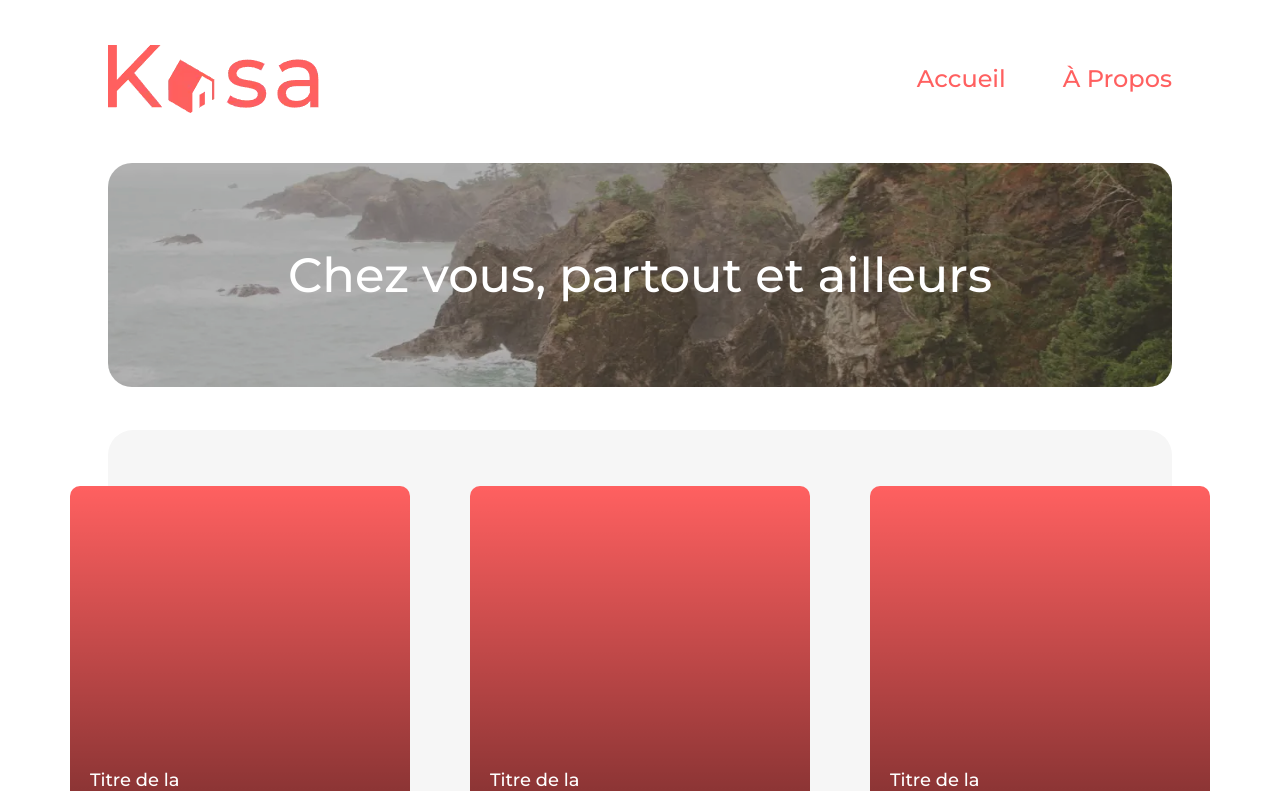
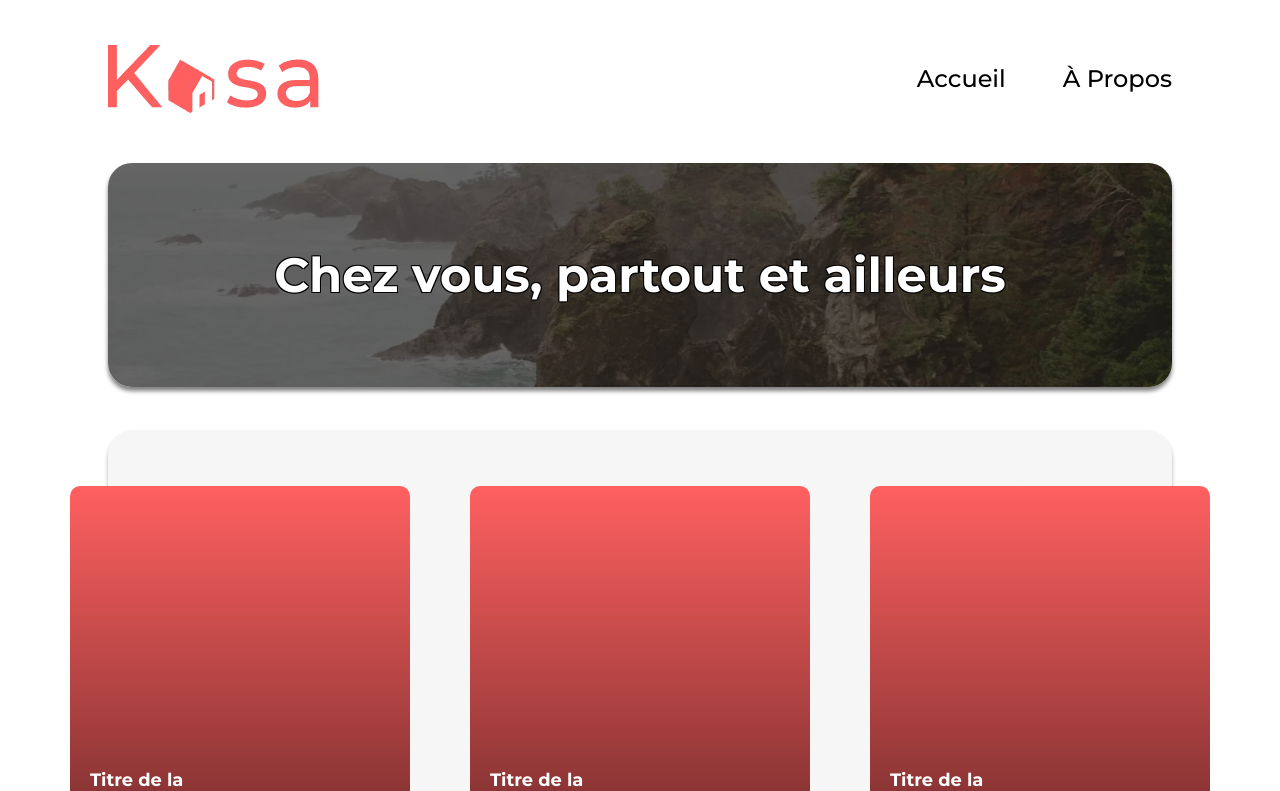
Before and after one commit to Guillaumedev69/Kasa-Fr, a React (Vite) app: page / in a window 1280 px wide. Shown: the top 791 px of the page. Built offline with nearby package versions, Linux system fonts and the light colour scheme.

Commit message:
Mise à niveau nouvelle maquette

```diff
--- a/src/components/Banner.jsx
+++ b/src/components/Banner.jsx
@@ -4,10 +4,7 @@ import PropTypes from "prop-types";
 const Banner = ({ imageUrl, titleBanner, withOpacity }) => {
   const bannerClassName = `banner ${withOpacity ? "banner__withOpacity" : ""}`;
   return (
-    <div
-      className={bannerClassName}
-      style={{ backgroundImage: `url(${imageUrl})` }}
-    >
+    <div className={bannerClassName} style={{ backgroundImage: `url(${imageUrl})` }}>
       <h1 className="banner__title">{titleBanner}</h1>
     </div>
   );
--- /dev/null
+++ b/src/components/Dropdown.jsx
@@ -0,0 +1,5 @@
+const Dropdown = () => {
+  return <div></div>;
+};
+
+export default Dropdown;
--- a/src/components/Header.jsx
+++ b/src/components/Header.jsx
@@ -1,16 +1,28 @@
 import Logo from "../assets/Logo.webp";
-import { Link } from "react-router-dom";
+import { Link, useLocation } from "react-router-dom";
 import "../styles/Header.scss";
 
 const Header = () => {
+  const location = useLocation();
+
   return (
     <header>
       <img src={Logo} alt="logo de l'entreprise Kasa" className="header__img" />
       <nav className="navbar">
-        <Link to="/" className="navbar__link">
+        <Link
+          to="/"
+          className={`navbar__link ${
+            location.pathname === "/" ? "active" : ""
+          }`}
+        >
           Accueil
         </Link>
-        <Link to="/about" className="navbar__link">
+        <Link
+          to="/about"
+          className={`navbar__link ${
+            location.pathname === "/about" ? "active" : ""
+          }`}
+        >
           À Propos
         </Link>
       </nav>
--- a/src/styles/App.scss
+++ b/src/styles/App.scss
@@ -1,5 +1,5 @@
 @import url('https://fonts.googleapis.com/css2?family=Montserrat:ital,wght@0,100..900;1,100..900&display=swap');
 :root, h1, h2{
     font-family: 'Montserrat';
-    font-weight: 500;
+    font-weight: 700;
 }
--- a/src/styles/Banner.scss
+++ b/src/styles/Banner.scss
@@ -9,13 +9,16 @@
     background-size: cover;
     height: 14rem;
     border-radius: 1.5rem;
+    box-shadow: rgba(0, 0, 0, 0.5) 0px 4px 4px;
     .banner__title {
+        text-shadow: #000000 1px 1px, #000000 -1px 1px, #000000 -1px -1px, #000000 1px -1px;
         color: #FFF;
         z-index: 1;
         font-size: 3rem;
     }
 }
-.banner__withOpacity::before {
+
+.banner::before{
     content: "";
     position: absolute;
     top: 0;
@@ -25,3 +28,13 @@
     background-color: rgba(0, 0, 0, 0.3);
     border-radius: 1.5rem;
 }
+.banner__withOpacity::before {
+    content: "";
+    position: absolute;
+    top: 0;
+    left: 0;
+    width: 100%;
+    height: 100%;
+    background-color: rgba(0, 0, 0, 0.6);
+    border-radius: 1.5rem;
+}
--- a/src/styles/Cards.scss
+++ b/src/styles/Cards.scss
@@ -12,6 +12,7 @@ $size-title-cards : 1.12rem;
     padding: 3.5rem 3.12rem 2.69rem 3.12rem;
     border-radius: 1.5625rem;
     background: #F6F6F6;
+    box-shadow: rgba(0, 0, 0, 0.3) 0px 4px 4px;
 }
 
 .cards{
--- a/src/styles/Footer.scss
+++ b/src/styles/Footer.scss
@@ -14,5 +14,6 @@ footer{
         color: #fff;
         text-align: center;
         font-size: 1.5rem;
+        font-weight: 500;
     }
 }
--- a/src/styles/Header.scss
+++ b/src/styles/Header.scss
@@ -1,4 +1,4 @@
-$color-link : #FF6060;
+$color-link : #000000;
 $size-link : 1.5rem;
 header{
     display: flex;
@@ -12,6 +12,10 @@ header{
             text-decoration: none;
             color: $color-link;
             font-size: $size-link;
+            font-weight: 500;
         }
     }
 }
+.navbar__link.active {
+    text-decoration: underline;
+  }
--- a/src/styles/MainNotFound.scss
+++ b/src/styles/MainNotFound.scss
@@ -13,9 +13,11 @@ main{
     .main__text{
         font-size: 2.25rem;
         margin: 0;
+        font-weight: 500;
     }
     .main__link{
-        color: $color-text;
+        color: #000;
         font-size: 1.12rem;
+        font-weight: 500;
     }
 }
```
